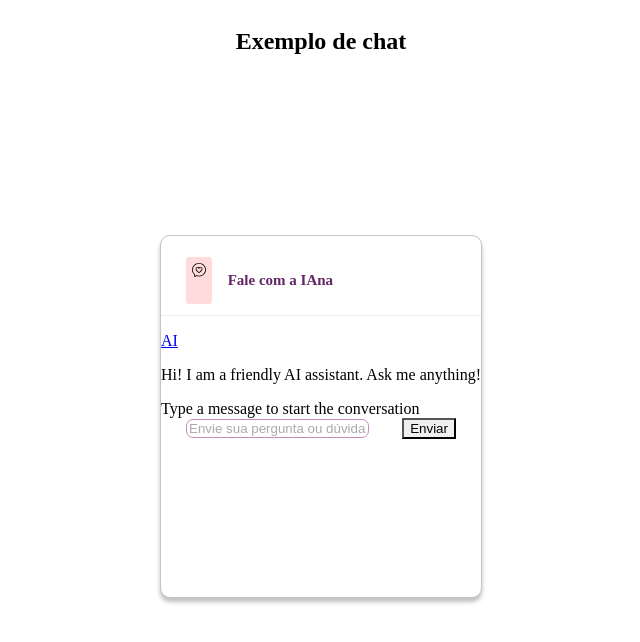
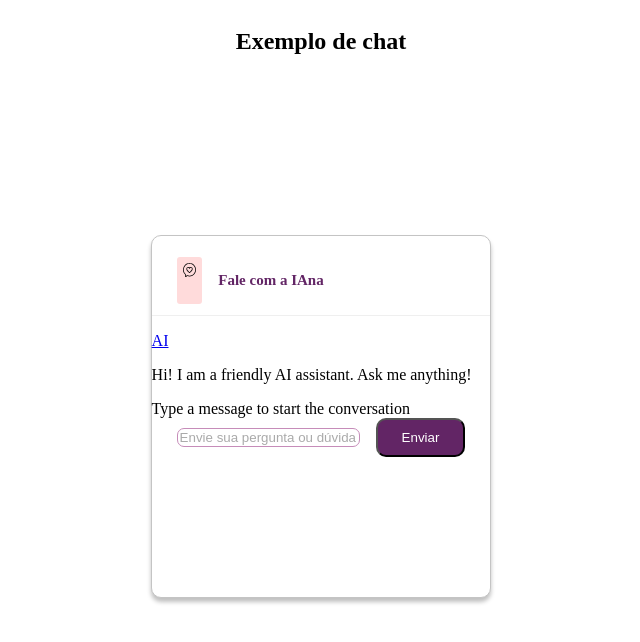
Before and after one commit to mapadoacolhimento/boas-vindas-chatbot, a Next.js app: page / in a window 1280 px wide. Shown: the top 642 px of the page, without its empty margins (319-959 px from the left). Built offline with nearby package versions, Linux system fonts and the light colour scheme.

Commit message:
Fiz a implementação do botão, adicionando cor, borda e padding conforme o layout

```diff
--- a/components/Chat.tsx
+++ b/components/Chat.tsx
@@ -43,8 +43,12 @@ const InputMessage = ({ input, setInput, sendMessage }: any) => (
           }}
       />
     </Box>
-    <Box>
+    <Box gap="10">
       <Button
+        p= "10px 24px"
+        bg="#622565"
+        color="#FFF"
+        borderRadius="10px"
         type="submit"
         onClick={() => {
           sendMessage(input);
```
